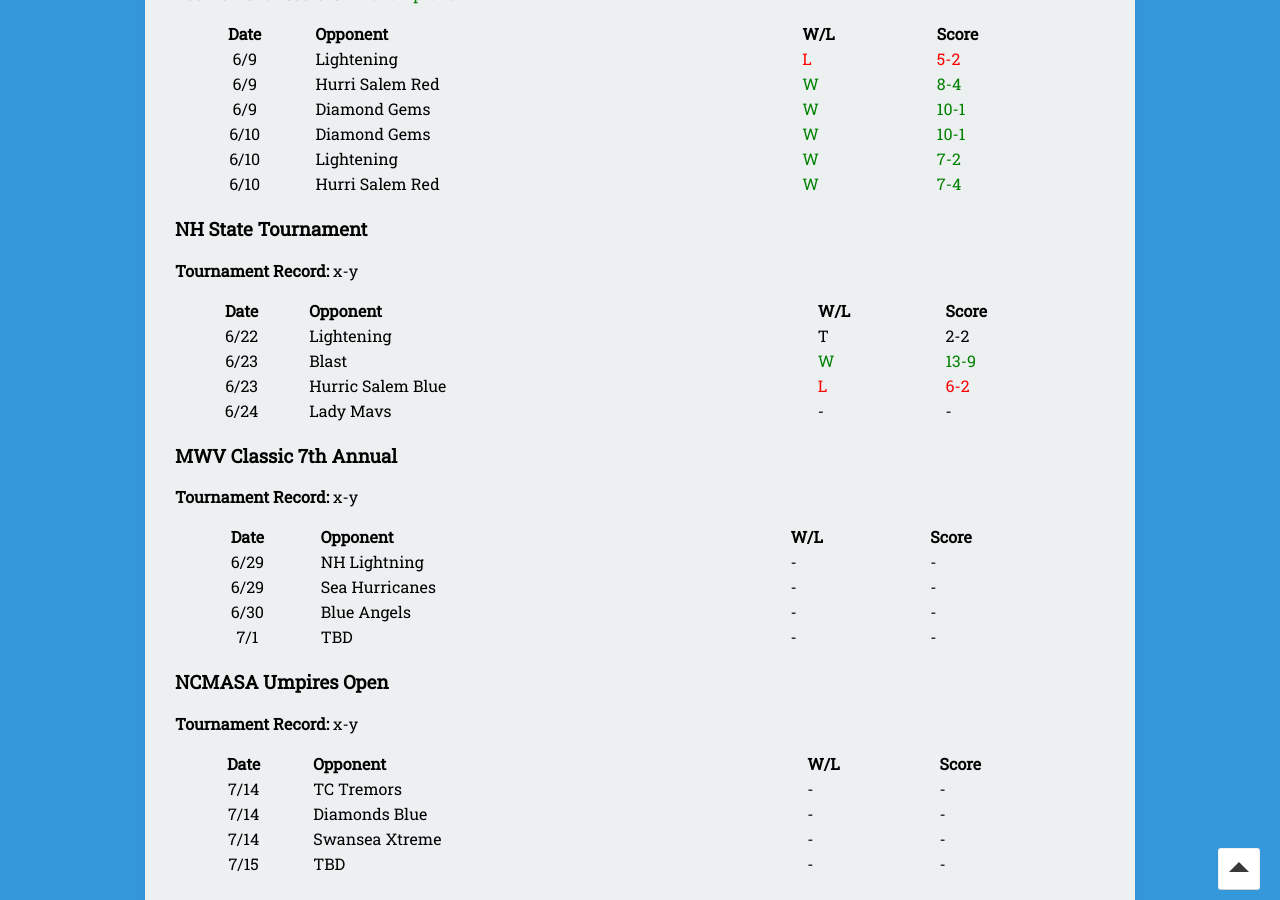
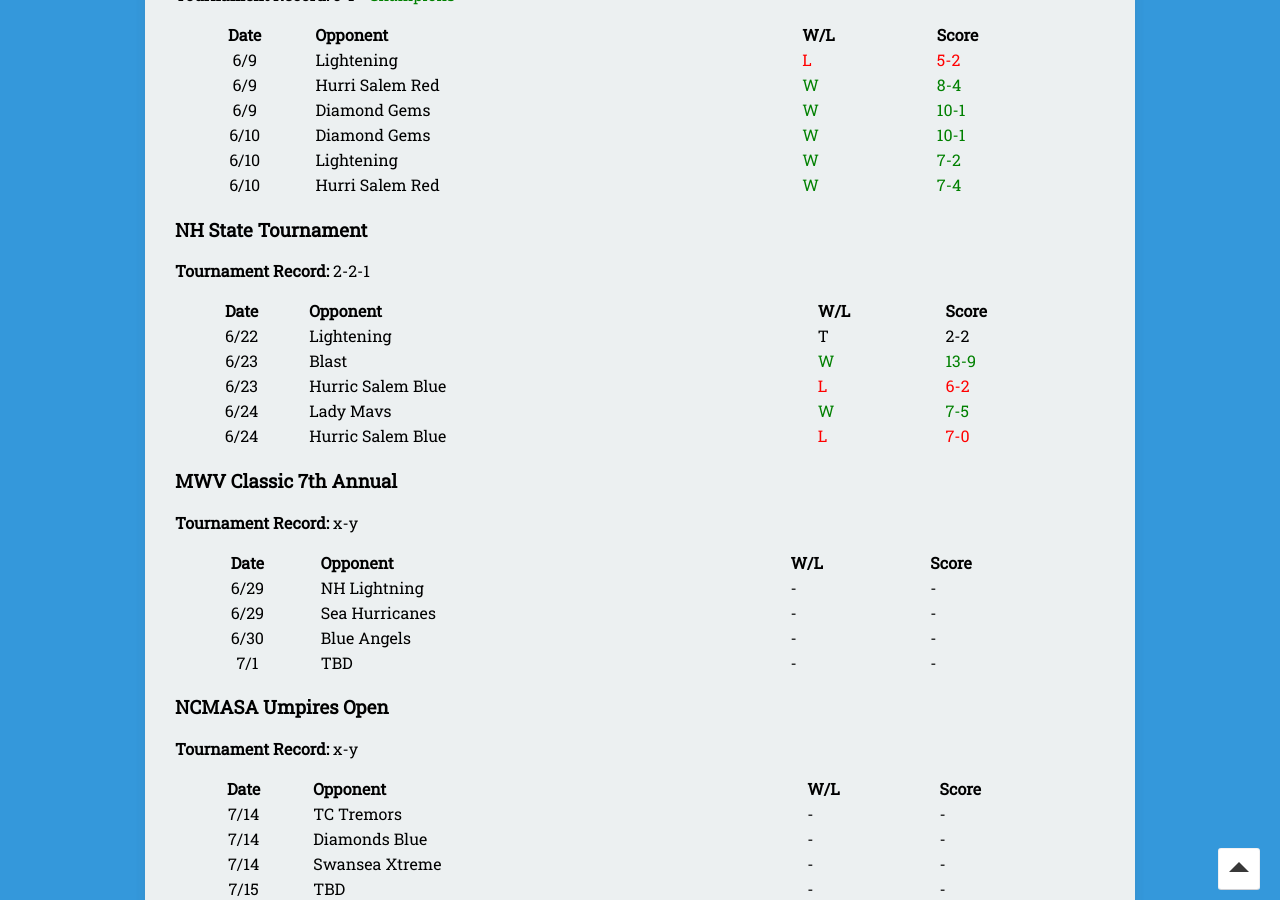
Before and after one commit to seanmerrow/ecf, a Jekyll site: the page built from results/index.md, in a window 1280 px wide and 900 px high, scrolled down 1441 px. Built offline with Jekyll 4.4.1, drawn with Linux system fonts in a browser that asks for light colours; nearby versions of some CDN libraries.

Commit message:
Update index.md

```diff
--- a/results/index.md
+++ b/results/index.md
@@ -82,14 +82,15 @@ permalink: /results/
 
 ### NH State Tournament
 
-**Tournament Record:** x-y
+**Tournament Record:** 2-2-1
 
 |Date  | Opponent | W/L | Score |
 |:----:|:--------|:----|:----|
 | 6/22  |Lightening |<span style="color:black">T</span>|<span style="color:black">2-2</span>|
 | 6/23  |Blast |<span style="color:green">W</span>|<span style="color:green">13-9</span>|
 | 6/23  |Hurric Salem Blue |<span style="color:red">L</span>|<span style="color:red">6-2</span>|
-| 6/24  |Lady Mavs |<span style="color:black">-</span>|<span style="color:black">-</span>|
+| 6/24  |Lady Mavs |<span style="color:green">W</span>|<span style="color:green">7-5</span>|
+| 6/24  |Hurric Salem Blue |<span style="color:red">L</span>|<span style="color:red">7-0</span>|
 
 
 ### MWV Classic 7th Annual
```
